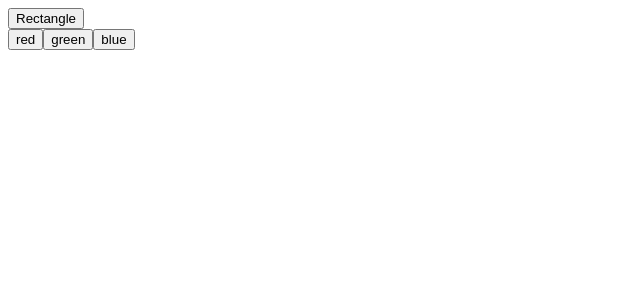
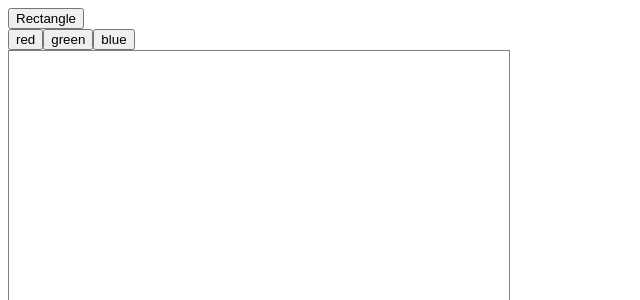
Before and after one commit to ea2305/ediagrams, a Vue app: page / in a window 1280 px wide. Shown: the top 300 px of the page, without its empty margins (0-640 px from the left). Built offline with nearby package versions, Linux system fonts and the light colour scheme.

Commit message:
feat: canvas html setup

```diff
--- a/src/App.vue
+++ b/src/App.vue
@@ -1,8 +1,10 @@
 
 <template>
-  <ToolBar/>
+  <ToolBar />
+  <Drawer />
 </template>
 
 <script setup lang="ts">
   import ToolBar from './components/ToolBar.vue'
+  import Drawer from './components/Drawer.vue'
 </script>
--- /dev/null
+++ b/src/components/Drawer.vue
@@ -0,0 +1,28 @@
+<template>
+  <canvas :id="canvas.id" :width="canvas.width" :height="canvas.height"></canvas>
+</template>
+
+<script setup lang="ts">
+  import { onMounted, onBeforeUnmount } from 'vue'
+
+  // TODO find a better way to handle canvas configuration
+  const canvas = {
+    id: "canvas-board",
+    width: 500,
+    height: 500
+  }
+
+  onMounted((): void => {
+    console.log('[init] canvas');
+  })
+
+  onBeforeUnmount((): void => {
+    console.log('[destroy] canvas');
+  })
+</script>
+
+<style scoped>
+canvas {
+  border: 1px solid gray;
+}
+</style>
```
